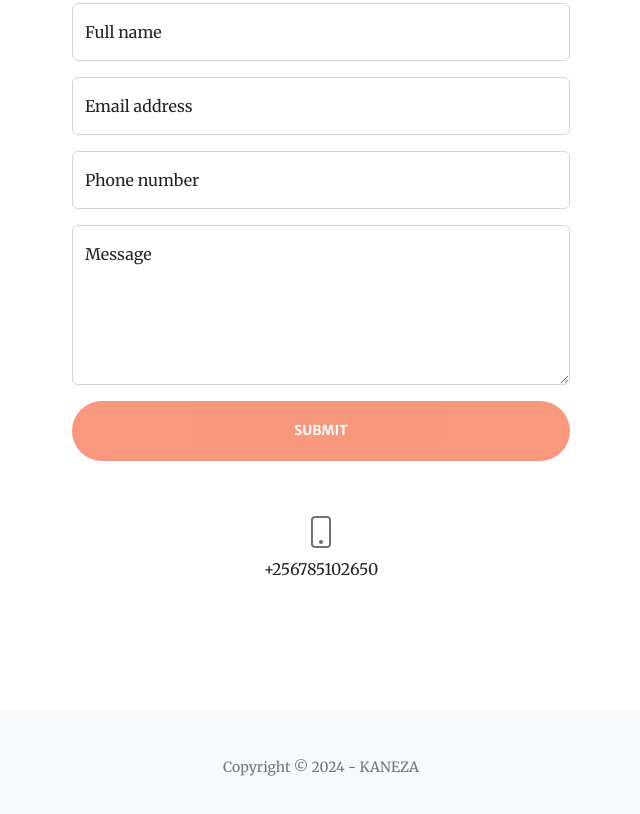
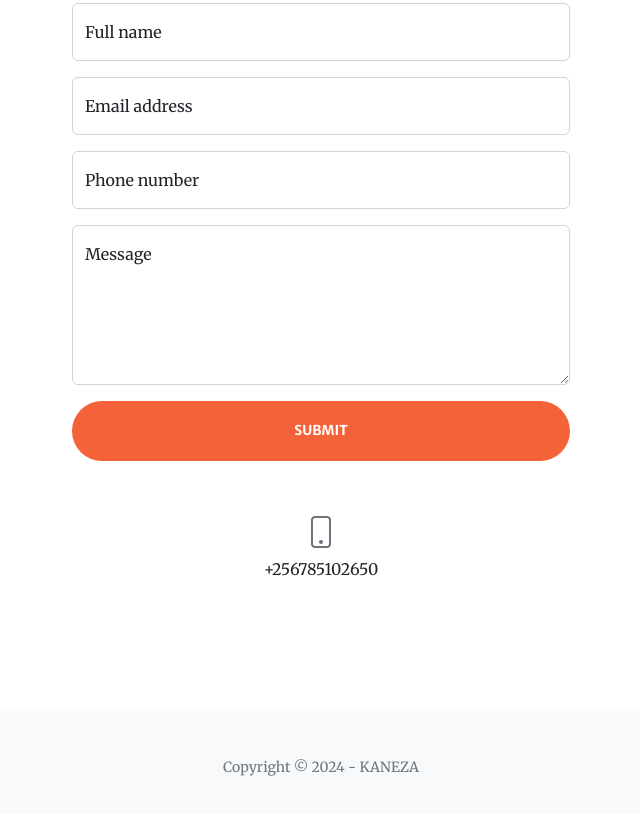
Before and after one commit to amankanz/kaneza-portfolio, a plain HTML site: page index.html in a window 1280 px wide. Shown: the part 2860-3674 px from the top of the page, without its empty margins (319-959 px from the left). Drawn offline with nearby package versions, Linux system fonts and the light colour scheme; some packages are replaced by stand-ins of ours; a script that the page names is missing.

Commit message:
Update index.html
fix: disabled value removed from submit button

```diff
--- a/index.html
+++ b/index.html
@@ -470,7 +470,7 @@
               <!-- Submit Button-->
               <div class="d-grid">
                 <button
-                  class="btn btn-primary btn-xl disabled"
+                  class="btn btn-primary btn-xl"
                   id="submitButton"
                   type="submit"
                 >
```
